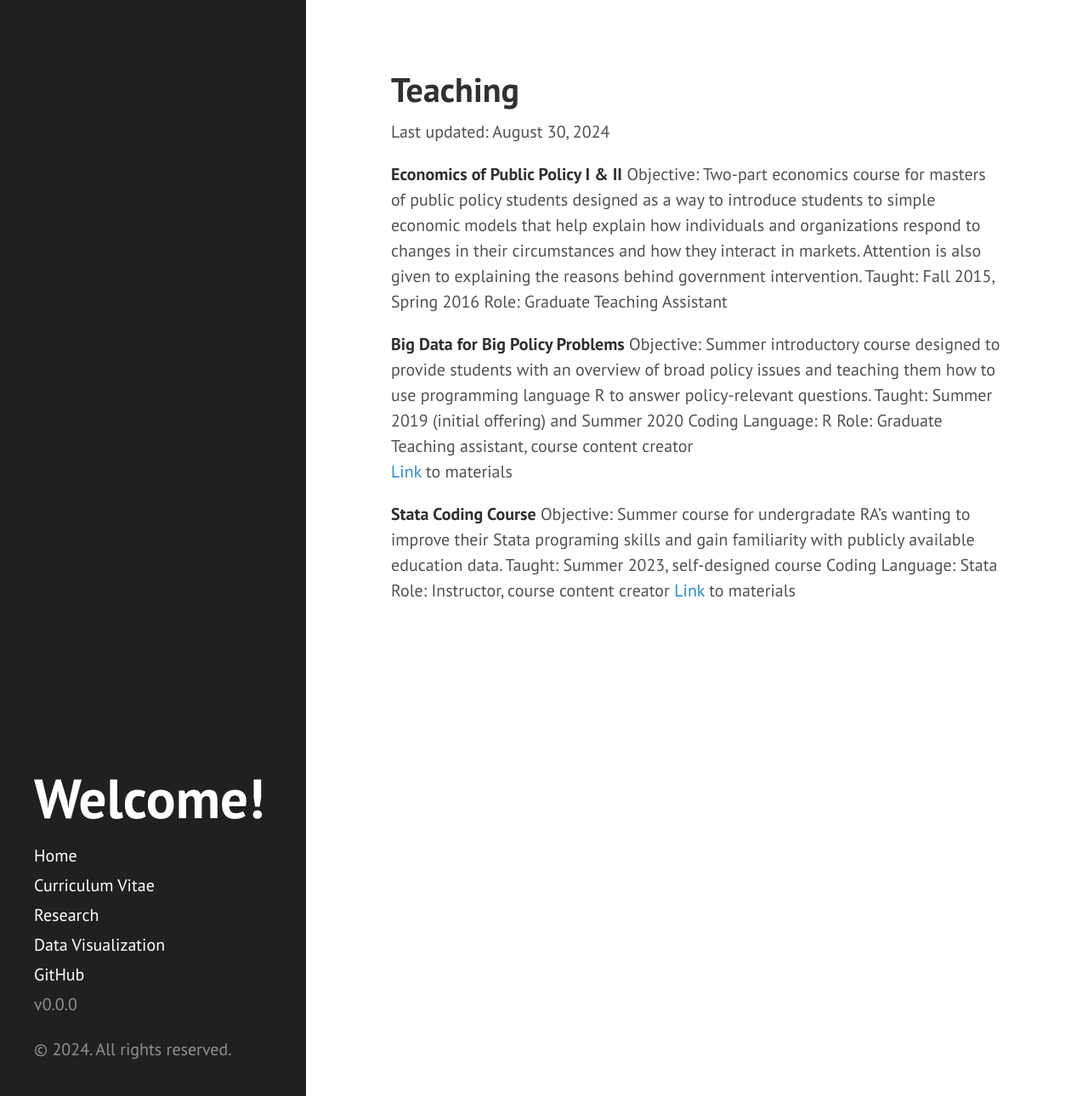
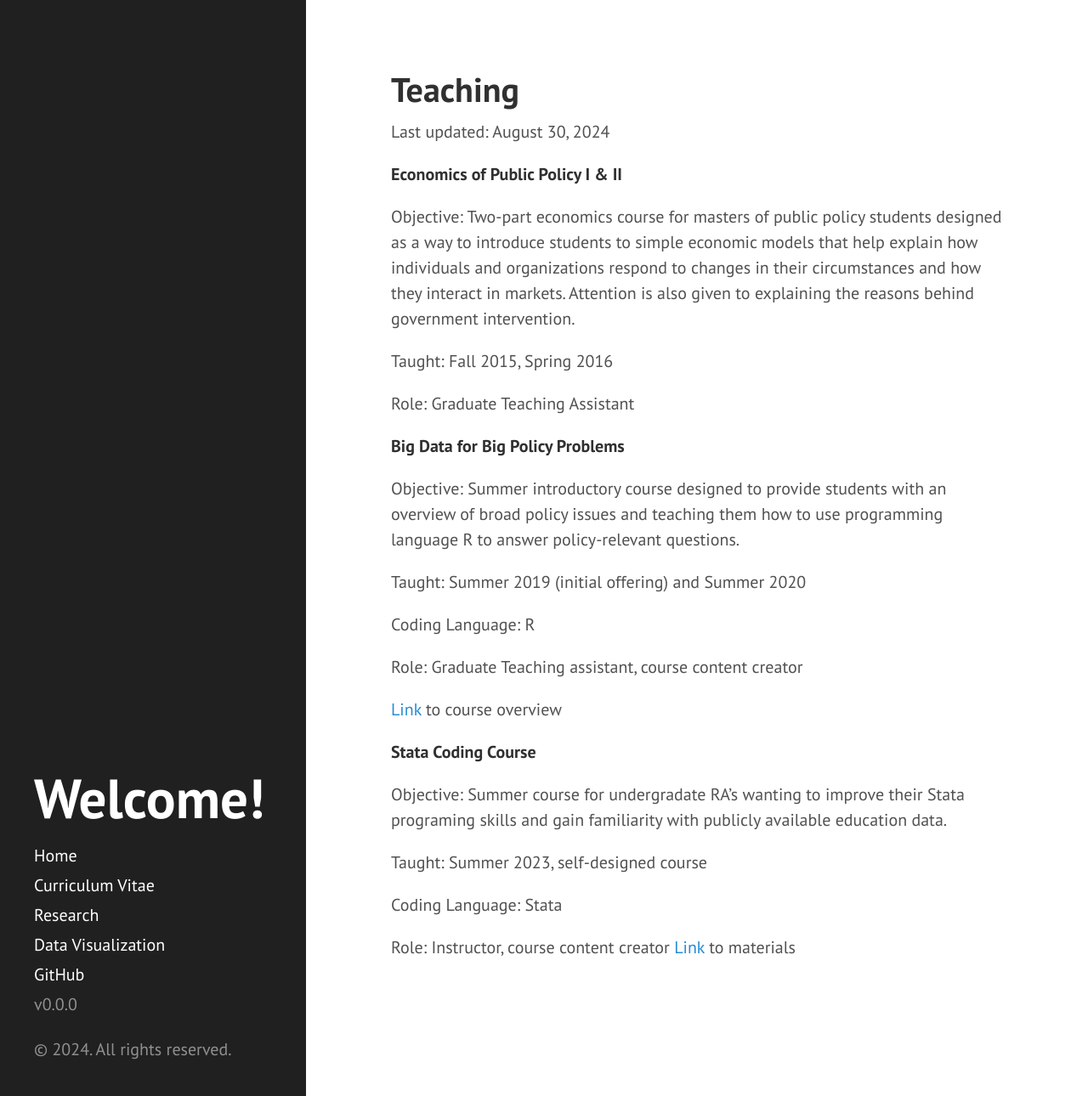
Before and after one commit to kcsadow/website, a Jekyll site: the page built from Teaching.md, in a window 1280 px wide and 1290 px high. Shown: the whole window at 85% size. Built offline with Jekyll 4.4.1, drawn with Linux system fonts in a browser that asks for light colours.

Commit message:
Update Teaching.md

```diff
--- a/Teaching.md
+++ b/Teaching.md
@@ -6,20 +6,32 @@ title: Teaching
 Last updated: August 30, 2024
 
 **Economics of Public Policy I & II**
+
 Objective: Two-part economics course for masters of public policy students designed as a way to introduce students to simple economic models that help explain how individuals and organizations respond to changes in their circumstances and how they interact in markets. Attention is also given to explaining the reasons behind government intervention.
+
 Taught: Fall 2015, Spring 2016
+
 Role: Graduate Teaching Assistant
 
 **Big Data for Big Policy Problems**
+
 Objective: Summer introductory course designed to provide students with an overview of broad policy issues and teaching them how to use programming language R to answer policy-relevant questions.
+
 Taught: Summer 2019 (initial offering) and Summer 2020
+
 Coding Language: R
+
 Role: Graduate Teaching assistant, course content creator
-[Link](https://ecornell.cornell.edu/certificates/data-science-analytics/big-data-for-big-policy-problems/) to materials
+
+[Link](https://ecornell.cornell.edu/certificates/data-science-analytics/big-data-for-big-policy-problems/) to course overview
 
 **Stata Coding Course**
+
 Objective: Summer course for undergradate RA's wanting to improve their Stata programing skills and gain familiarity with publicly available education data.
+
 Taught: Summer 2023, self-designed course
+
 Coding Language: Stata
+
 Role: Instructor, course content creator
 [Link](https://github.com/kcsadow/Stata-Coding-Class) to materials
```
